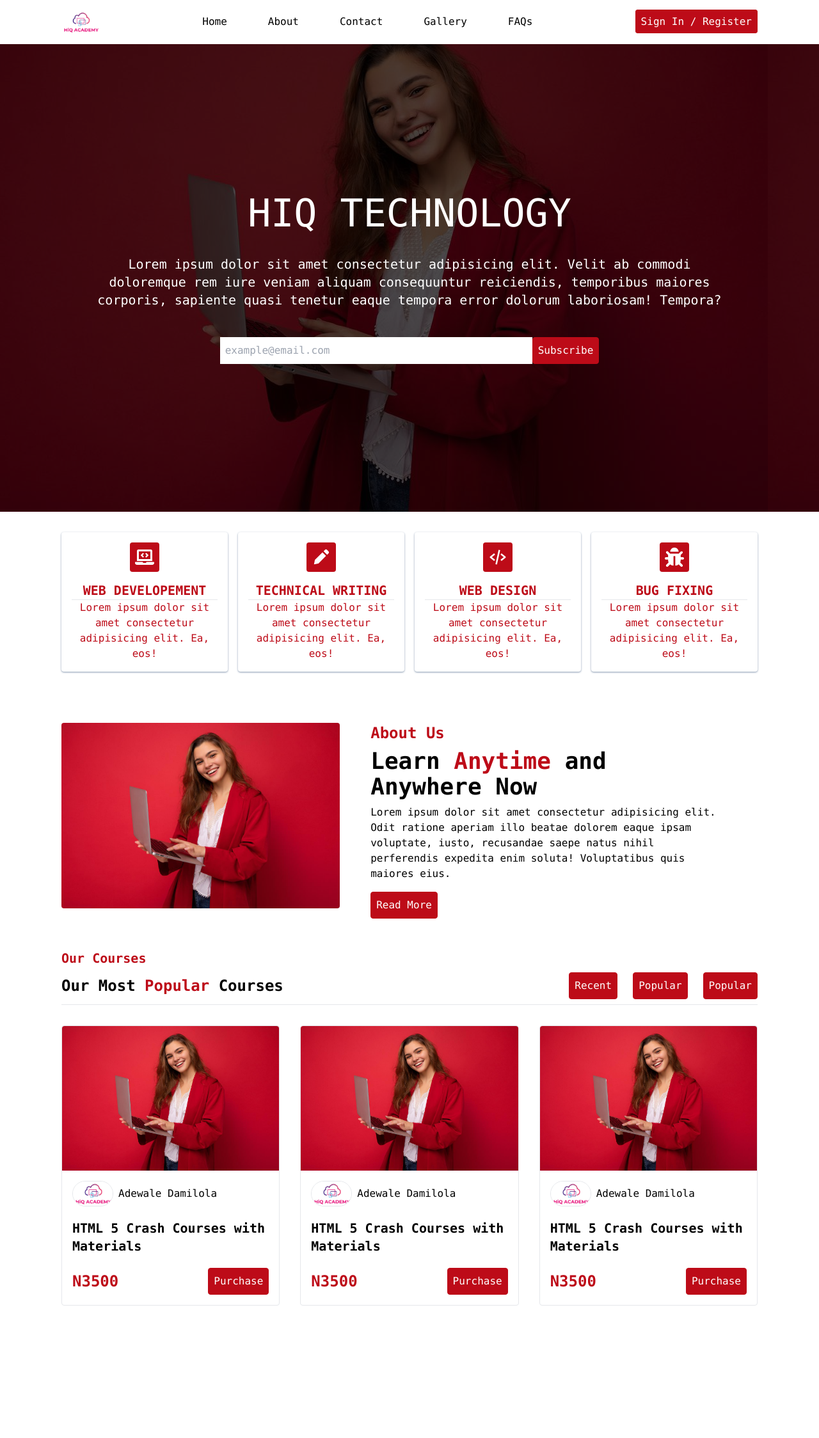
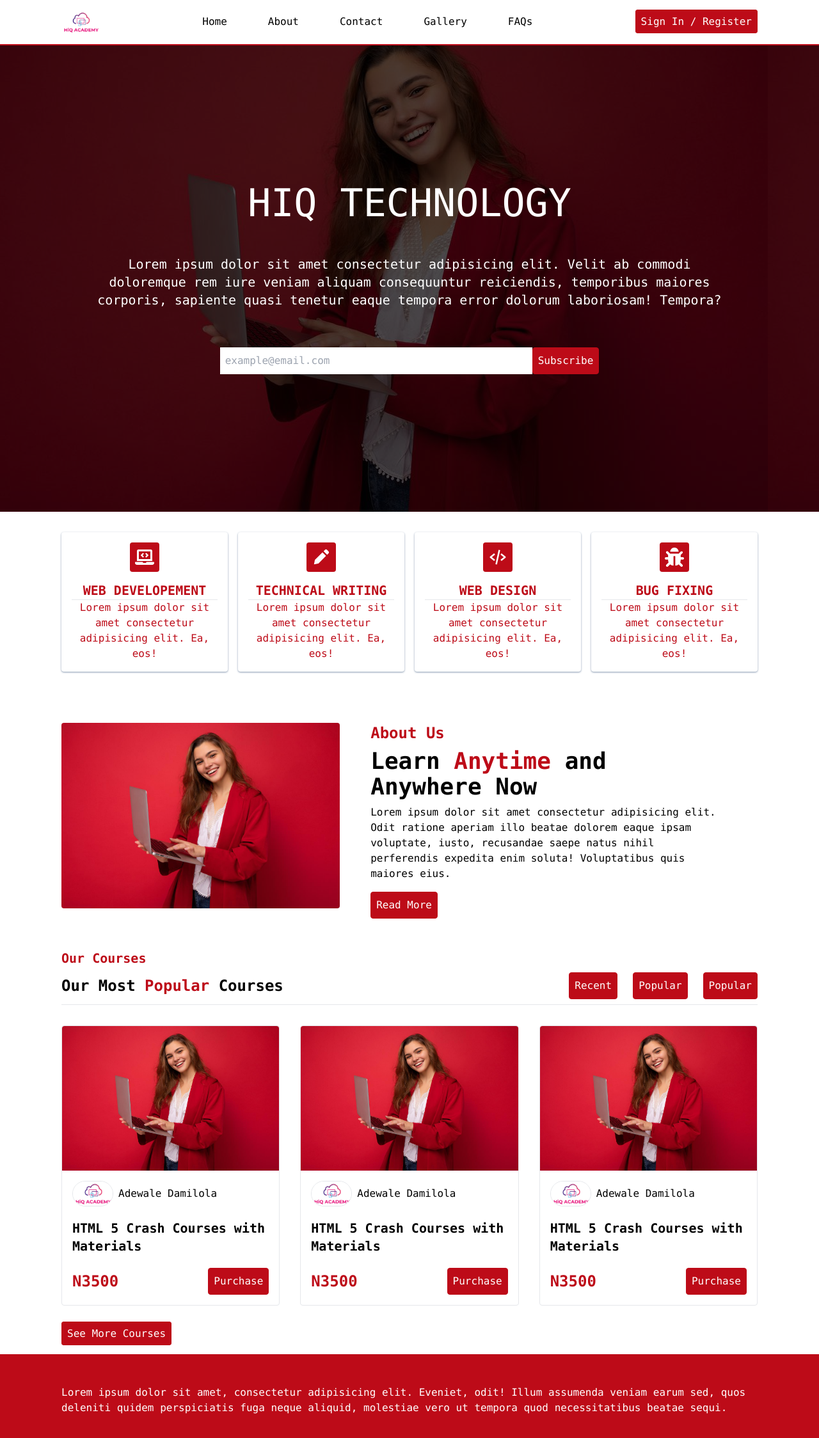
Before and after one commit to doiayokanmi/HiQ, a Next.js app: page / in a window 1280 px wide. Shown: the top 2248 px of the page at 64% size. Before the commit the page ends 2093 px from the top, so only its background shows below. Built offline with nearby package versions, Linux system fonts and the light colour scheme.

Commit message:
Courses section done and responsiveness worked on

```diff
--- a/components/Courses.jsx
+++ b/components/Courses.jsx
@@ -1,6 +1,6 @@
-import Image from "next/image";
+import React from "react";
+import CoursesCard from "./sub-component/CoursesCard";
 import Link from "next/link";
-import React from "react";
 
 const Courses = () => {
 
@@ -43,46 +43,10 @@ const Courses = () => {
         </div>
 
         <hr />
+        <CoursesCard courses={courses} />
 
-        <div className="flex justify-between flex-wrap md:flex-nowrap gap-8 py-5">
-          {
-            courses.map((item, index) => (
-
-          <div key={index} className="md:basis-1/3 my-3 basis-full border rounded">
-            <div>
-              <Image
-                src={"/bg.jpg"}
-                width={400}
-                height={200}
-                className="w-full h-1/2 rounded-t"
-                alt="Courses image"
-              />
-            </div>
-            <div className="p-4">
-              <div className="flex gap-2 items-center">
-                <Image
-                  src={item.image}
-                  width={64}
-                  height={64}
-                  className="rounded-full border"
-                  alt="ytttt"
-                />
-                <h2>{item.author}</h2>
-              </div>
-              <h1 className="text-xl font-bold my-5">
-                {item.title}
-              </h1>
-
-              <div className="flex justify-between items-center">
-                <p className="font-bold text-2xl text-primary">{`N${item.price}`}</p>
-                <Link href="" className="sign">
-                  Purchase
-                </Link>
-              </div>
-            </div>
-          </div>
-            ))
-          }
+        <div className="right">
+          <Link href='' className="sign">See More Courses</Link>
         </div>
       </section>
     </>
--- /dev/null
+++ b/components/Footer.jsx
@@ -0,0 +1,17 @@
+import React from 'react'
+
+const Footer = () => {
+  return (
+    <>
+        <section className="bg-primary text-white">
+
+            <div className="p-4 md:px-24 md:py-12">
+            Lorem ipsum dolor sit amet, consectetur adipisicing elit. Eveniet, odit! Illum assumenda veniam earum sed, quos deleniti quidem perspiciatis fuga neque aliquid, molestiae vero ut tempora quod necessitatibus beatae sequi.
+
+            </div>
+        </section>
+    </>
+  )
+}
+
+export default Footer
--- a/components/Hero.jsx
+++ b/components/Hero.jsx
@@ -1,11 +1,4 @@
-'use client'
-
-import { motion } from "framer-motion";
-import Link from "next/link";
 import React from "react";
-import Services from "./Services";
-
-
 
 const Hero = () => {
   return (
@@ -15,7 +8,7 @@ const Hero = () => {
           id="innerHero"
         >
           <h1 className="text-4xl md:text-6xl uppercase">HiQ Technology</h1>
-          <p className="md:text-xl">
+          <p className="md:text-xl my-4">
             Lorem ipsum dolor sit amet consectetur adipisicing elit. Velit ab
             commodi doloremque rem iure veniam aliquam consequuntur reiciendis,
             temporibus maiores corporis, sapiente quasi tenetur eaque tempora
@@ -31,7 +24,6 @@ const Hero = () => {
         </div>
 
       </div>
-        <Services />
     </>
   );
 };
--- a/components/Navigation.jsx
+++ b/components/Navigation.jsx
@@ -1,36 +1,21 @@
 import Image from "next/image";
 import Link from "next/link";
 import React from "react";
+import NavLink from "./sub-component/NavLink";
 
 const Navigation = () => {
   return (
     <>
-      <nav className="fixed w-screen bg-white">
+      <nav className="fixed w-screen bg-white border-b-2 border-b-primary">
         <div className="flex text-primary items-center gap-1 font-semibold">
 
             <Image src={'/hiq_logo-removebg-preview.png'} alt="HiQ Logo" width={60} height={20} />
         </div>
 
-        <div className="links absolute md:static md:inline-block overflow-hidden">
-          <Link href="">
-            Home
-          </Link>
-          <Link href="">
-            About
-          </Link>
-          <Link href="">
-            Contact
-          </Link>
-          <Link href="">
-            Gallery
-          </Link>
-          <Link href="">
-            FAQs
-          </Link>
-        </div>
+        <NavLink />
 
         <div>
-          <Link href="" className="sign">
+          <Link href="signin" className="sign">
             Sign In / Register
           </Link>
         </div>
--- /dev/null
+++ b/components/sub-component/CoursesCard.jsx
@@ -0,0 +1,53 @@
+import Image from 'next/image'
+import Link from 'next/link'
+import React from 'react'
+
+
+const CoursesCard = ({courses}) => {
+  return (
+    <>
+        <div className="flex justify-between flex-wrap md:flex-nowrap gap-8 py-5">
+          {
+            courses.map((item, index) => (
+
+          <div key={index} className="md:basis-1/3 my-3 basis-full border rounded">
+            <div>
+              <Image
+                src={"/bg.jpg"}
+                width={400}
+                height={200}
+                className="w-full h-1/2 rounded-t"
+                alt="Courses image"
+              />
+            </div>
+            <div className="p-4">
+              <div className="flex gap-2 items-center">
+                <Image
+                  src={item.image}
+                  width={64}
+                  height={64}
+                  className="rounded-full border"
+                  alt="ytttt"
+                />
+                <h2>{item.author}</h2>
+              </div>
+              <h1 className="text-xl font-bold my-5">
+                {item.title}
+              </h1>
+
+              <div className="flex justify-between items-center">
+                <p className="font-bold text-2xl text-primary">{`N${item.price}`}</p>
+                <Link href="" className="sign">
+                  Purchase
+                </Link>
+              </div>
+            </div>
+          </div>
+            ))
+          }
+        </div>
+    </>
+  )
+}
+
+export default CoursesCard
--- /dev/null
+++ b/components/sub-component/NavLink.jsx
@@ -0,0 +1,28 @@
+import Link from 'next/link'
+import React from 'react'
+
+const NavLink = () => {
+  return (
+    <>
+        <div className="links absolute md:static md:inline-block overflow-hidden">
+          <Link href="/">
+            Home
+          </Link>
+          <Link href="">
+            About
+          </Link>
+          <Link href="">
+            Contact
+          </Link>
+          <Link href="">
+            Gallery
+          </Link>
+          <Link href="">
+            FAQs
+          </Link>
+        </div>
+    </>
+  )
+}
+
+export default NavLink
--- a/src/app/layout.js
+++ b/src/app/layout.js
@@ -1,3 +1,4 @@
+import Footer from '../../components/Footer'
 import Navigation from '../../components/Navigation'
 import './globals.css'
 
@@ -19,6 +20,7 @@ export default function RootLayout({ children }) {
       <body>
         <Navigation />
         {children}
+        <Footer />
       </body>
     </html>
   )
--- a/src/app/page.js
+++ b/src/app/page.js
@@ -1,11 +1,13 @@
 import Courses from '../../components/Courses'
 import Hero from '../../components/Hero'
 import Learn from '../../components/Learn'
+import Services from '../../components/Services'
 
 export default function Home() {
   return (
     <>
       <Hero />
+      <Services />
       <Learn />
       <Courses />
     </>
--- /dev/null
+++ b/src/app/signin/page.jsx
@@ -0,0 +1,9 @@
+import React from 'react'
+
+const page = () => {
+  return (
+    <div>page</div>
+  )
+}
+
+export default page
```
